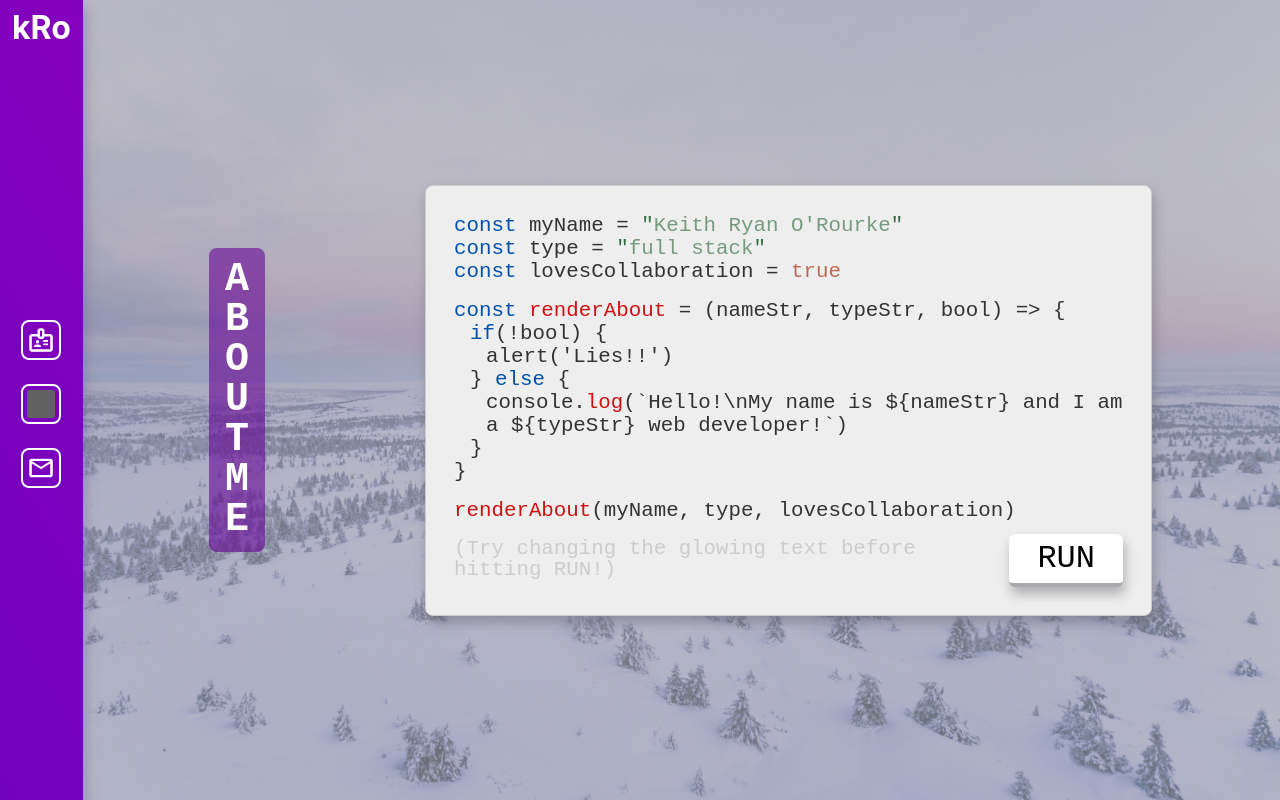
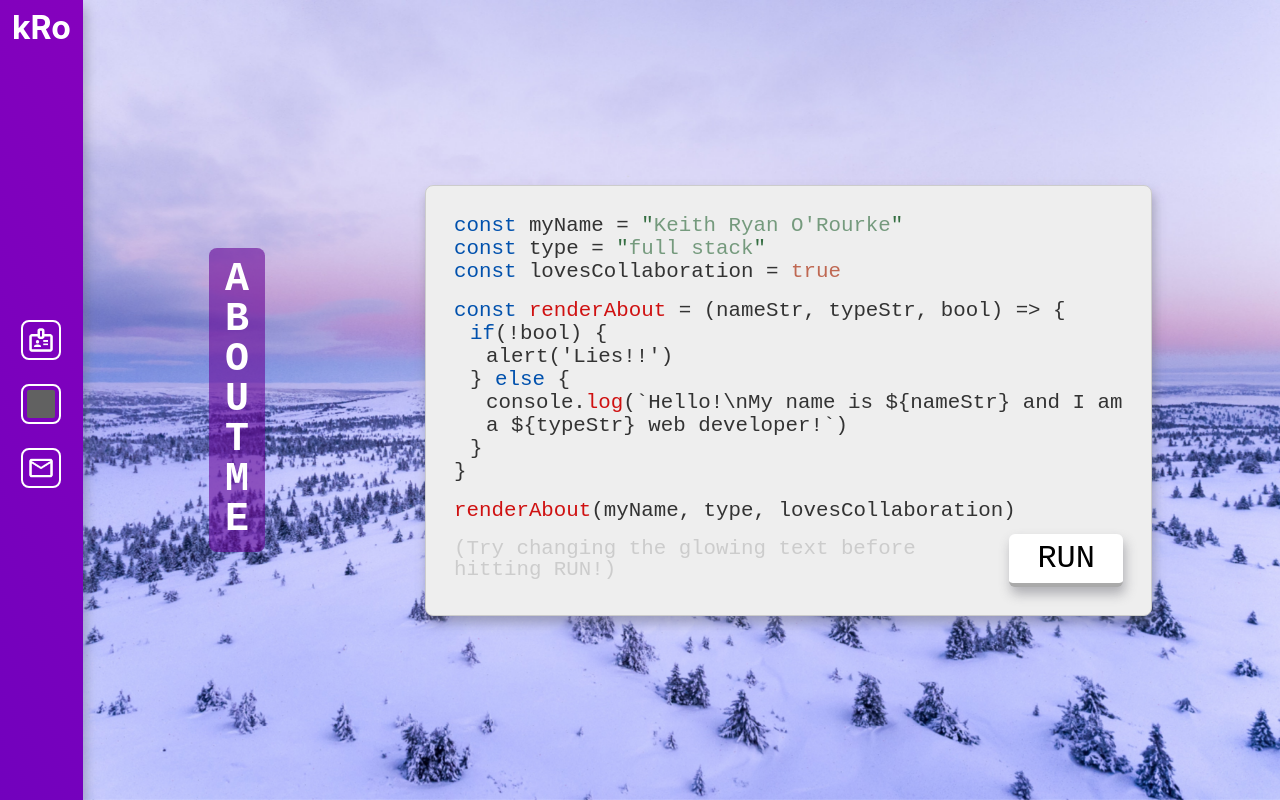
Before and after one commit to keithryanorourke/portfolio, a React (Create React App) app: page / in a window 1280 px wide. Built offline with nearby package versions, Linux system fonts and the light colour scheme; grey boxes are pictures that could not be loaded.

Commit message:
Removed background-overlay from App.js

```diff
--- a/src/App.js
+++ b/src/App.js
@@ -6,11 +6,10 @@ import background2 from "./assets/images/body_background2.jpg";
 function App() {
 	return (
 		<div className="app">
-			<div className="app__background-overlay"></div>
-			<img src={background1} alt="" className="app__background" />
+			<img src={background1} alt="Closeup of a blooming Cherry Blossom tree" className="app__background" />
 			<img
 				src={background2}
-				alt=""
+				alt="Snowy forest landscape"
 				className="app__background app__background--wide"
 			/>
 			<HomePage />
```
